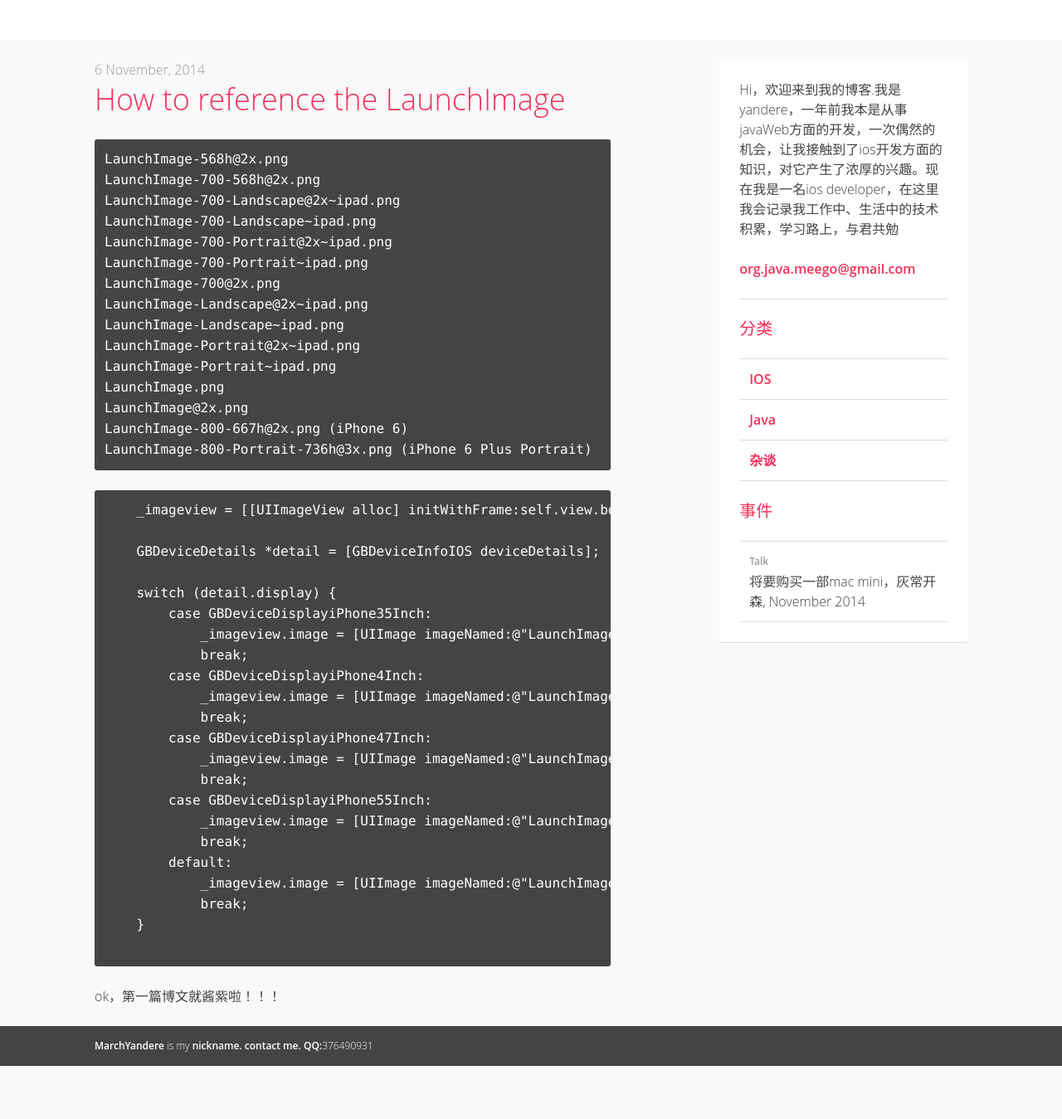
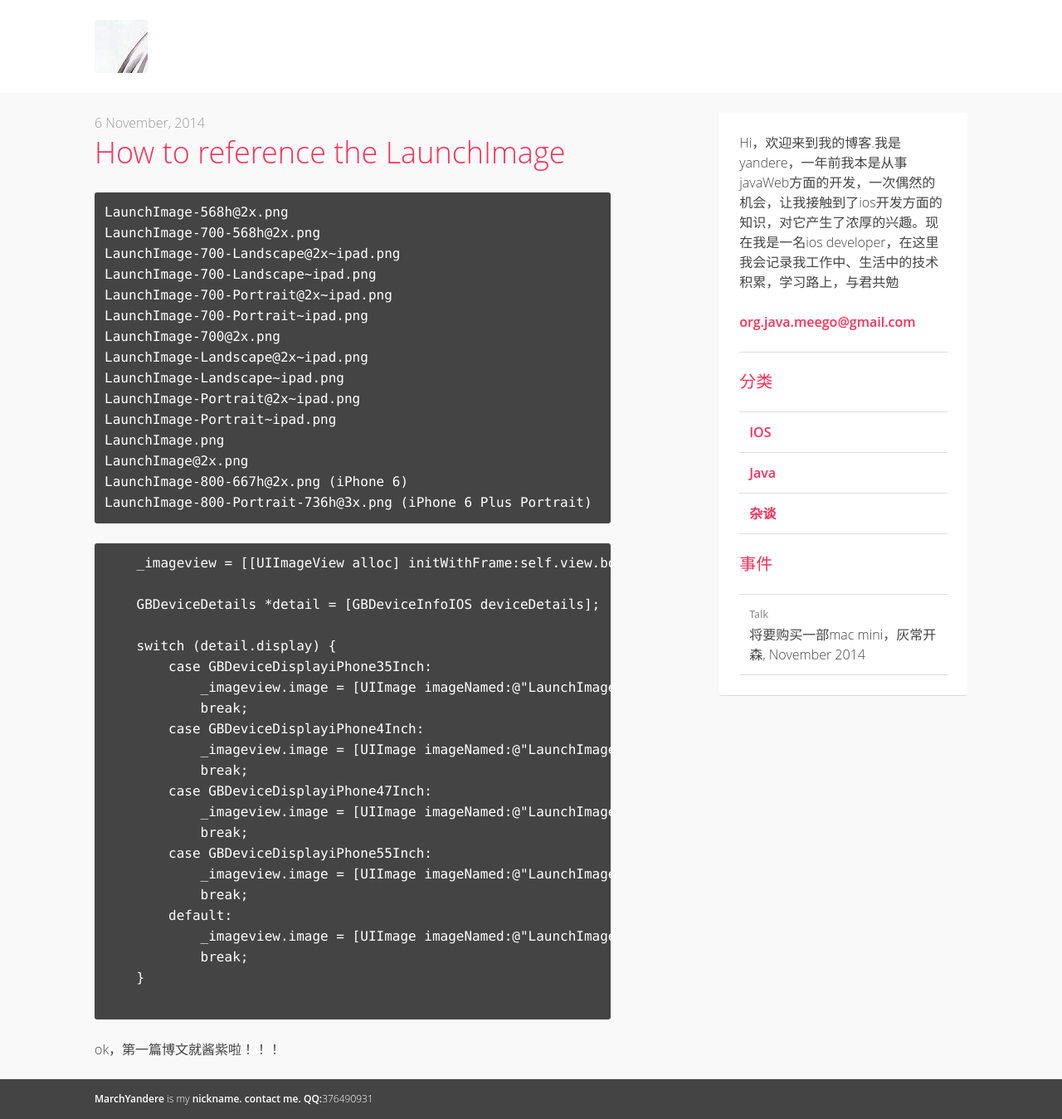
Before and after one commit to MarchYandere/MarchYandere.github.io, a Jekyll site: the page built from _posts/2014-11-06-how-to-reference-the-LaunchImage.md, in a window 1280 px wide. Shown: the whole page at 83% size. Built offline with Jekyll 4.4.1, drawn with Linux system fonts in a browser that asks for light colours; Markdown is read by kramdown in place of the engine named in the settings; before the commit the page ends 1285 px from its top, so only the background shows below that.

Commit message:
post style

```diff
--- a/_layouts/post.html
+++ b/_layouts/post.html
@@ -15,7 +15,7 @@
 
         		<nav class="site-nav">
 
-    <a href="{{ site.baseurl }}/" class="site-nav__home"></a>
+    <a href="{{ site.baseurl }}/" class="site-nav__home"><div class="image-home"></div></a>
 
     <!--<ul class="site-nav__list">
         <li class="site-nav__item"><a href="/about/" class="site-nav__link  site-nav__about">About<span class="hide-palm"> and Contact</span></a></li>
--- a/css/syntax.css
+++ b/css/syntax.css
@@ -12,3 +12,5 @@ body{ margin:0px; padding:0px;}
 .person-nickname h1 { color:#fff; padding-top: 20px;}
 
 .page-head{ border-style: none; border-width:0px;}
+
+.image-home { width:64px; height:64px; background:url(../images/person-photo.png); border-radius:4px;}
```
